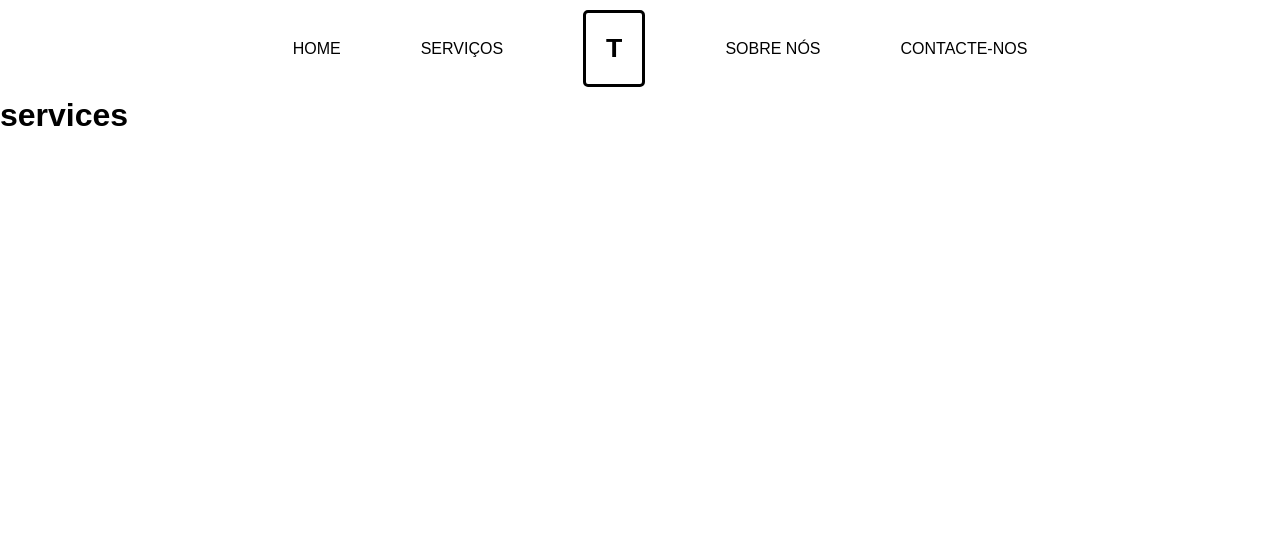
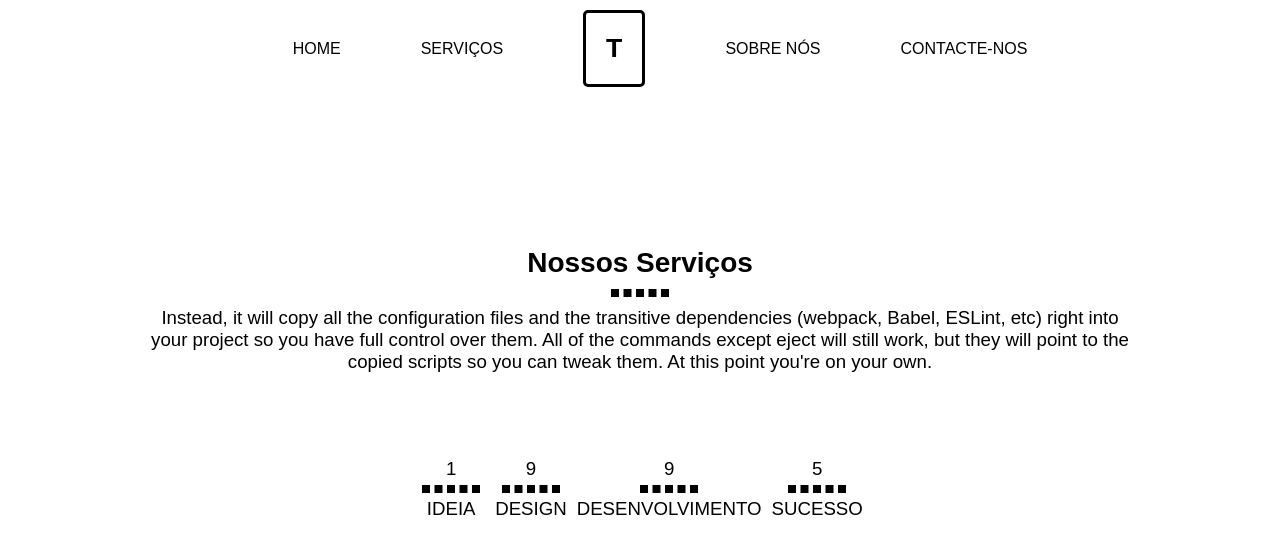
Before and after one commit to aja-silason/minimal, a React (Create React App) app: page /services in a window 1280 px wide. Shown: the top 554 px of the page. Built offline with nearby package versions, Linux system fonts and the light colour scheme.

Commit message:
Finalizando o services

```diff
--- a/src/components/componentspages/HomeComponent.js
+++ b/src/components/componentspages/HomeComponent.js
@@ -4,7 +4,7 @@ import './stylecomponents/HomeComponent.css';
 export default function HomeComponent(){
     return(
         <React.Fragment>
-            <div className="contApresentação">
+            <div className="contApresentacao">
                 <div className="apresentacao">
                     <span>Nós Somos</span>
                     <h1>MINIMAL</h1>
--- /dev/null
+++ b/src/components/componentspages/Servicescomponent.js
@@ -0,0 +1,48 @@
+import React from "react";
+import './stylecomponents/Servicescomponent.css';
+
+export default function Servicecomponet(){
+    return(
+        <React.Fragment>
+            <div className="conteinerServices">
+                <div className="Services">
+                    <div className="cima">
+                        <h2>Nossos Serviços</h2>
+                        <div className="barra"></div>
+                        <p>Instead, it will copy all the configuration files and the transitive dependencies (webpack, Babel, ESLint, etc) right into your project so you have full control over them. All of the commands except eject will still work, but they will point to the copied scripts so you can tweak them. At this point you're on your own.</p>
+                    </div>
+                    <div className="baixo">
+                        <div className="cards">
+
+                            <div>
+                                <span>1</span>
+                                <div className="barra"></div>
+                                <p>IDEIA</p>
+                            </div>
+
+                            <div>
+                                <span>9</span>
+                                <div className="barra"></div>
+                                <p>DESIGN</p>
+                            </div>
+
+                            <div>
+                                <span>9</span>
+                                <div className="barra"></div>
+                                <p>DESENVOLVIMENTO</p>
+                            </div>
+
+                            <div>
+                                <span>5</span>
+                                <div className="barra"></div>
+                                <p>SUCESSO</p>
+                            </div>
+
+                        </div>
+                    </div>
+                </div>
+            </div>
+        </React.Fragment>
+
+    )
+}
--- a/src/components/componentspages/stylecomponents/HomeComponent.css
+++ b/src/components/componentspages/stylecomponents/HomeComponent.css
@@ -1,4 +1,4 @@
-.contApresentação{
+.contApresentacao{
     display: flex;
     flex-direction: column;
     justify-content: center;
--- /dev/null
+++ b/src/components/componentspages/stylecomponents/Servicescomponent.css
@@ -0,0 +1,45 @@
+.conteinerServices{
+    display: flex;
+    flex-direction: column;
+    justify-content: center;
+    align-items: center;
+    margin-top: 100px;
+    color: #000;
+    font-size: 14pt;
+}
+.Services{
+    display: flex;
+    flex-direction: column;
+    justify-content: center;
+    align-items: center;
+}
+.barra{
+    border: 4px dashed;
+    width: 50px;
+    text-align: center;
+    margin: 10px;
+}
+.cima{
+    display: flex;
+    flex-direction: column;
+    justify-content: center;
+    align-items: center;
+    width: 980px;
+    text-align: center;
+    margin: 50px;
+}
+.baixo{
+    margin: 30px 0;
+}
+.baixo .cards{
+    display: flex;
+    justify-content: center;
+    align-items: center;
+}
+.baixo .cards div{
+    display: flex;
+    justify-content: center;
+    align-items: center;
+    flex-direction: column;
+    margin: 5px;
+}
--- a/src/pages/Services.js
+++ b/src/pages/Services.js
@@ -1,12 +1,13 @@
 import React from "react";
 import Menu from "../components/componentspages/menu";
+import Servicecomponet from "../components/componentspages/Servicescomponent";
 import Rotas from "../components/Rotas";
 
 export default function services(){
     return(
         <React.Fragment>
             <Menu/>
-            <h1>services</h1>
+            <Servicecomponet/>
         </React.Fragment>
     )
 }
```
